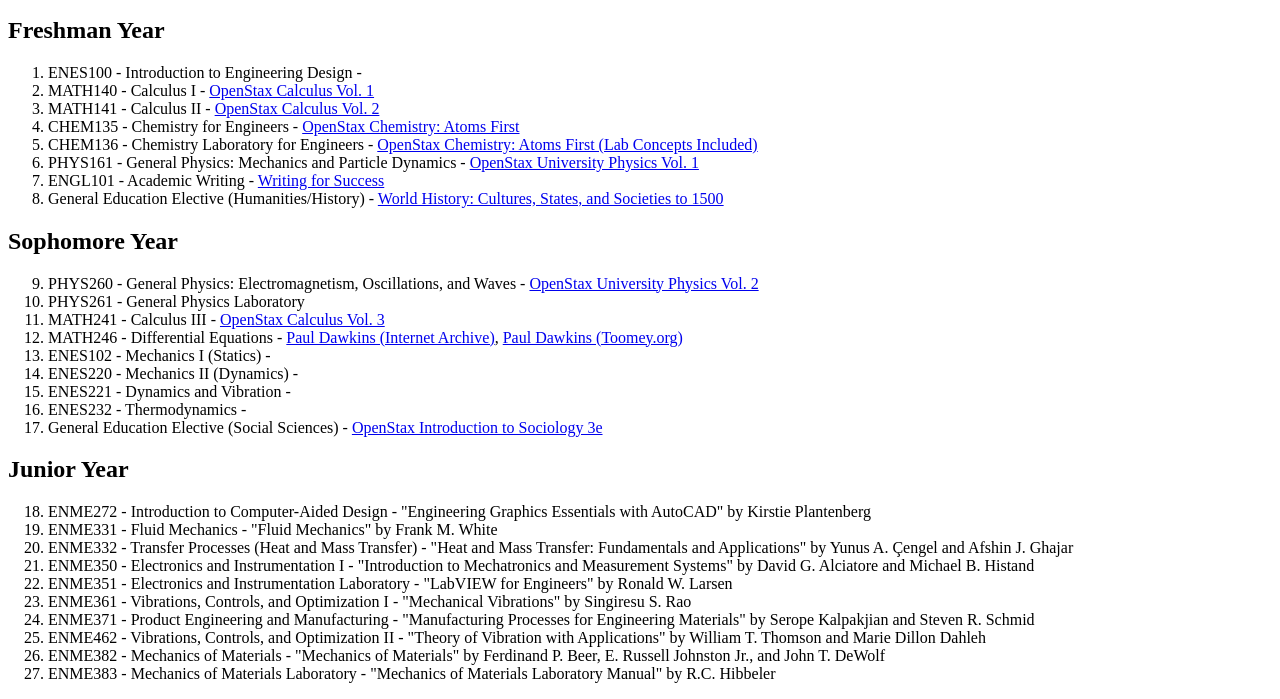
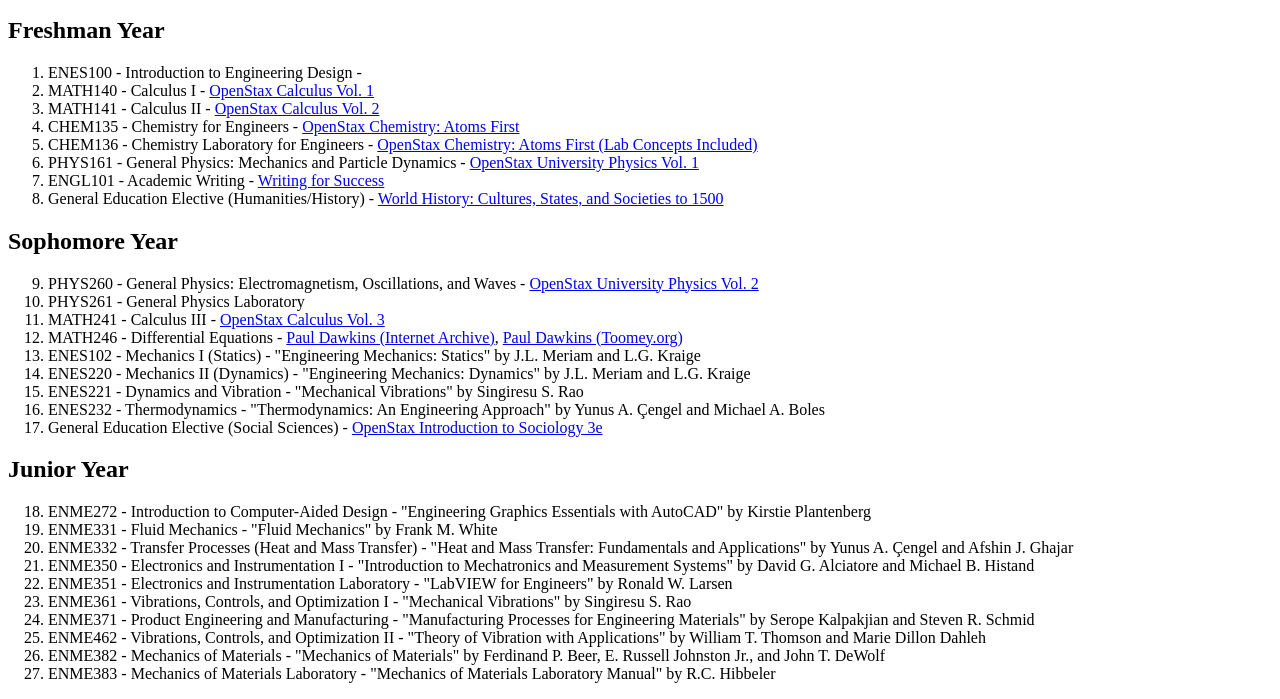
Before and after one commit to Martinezworldwide/collegemajors, a plain HTML site: page majors/engineering/mechanical-engineering.html in a window 1280 px wide. Shown: the part 101-800 px from the top of the page. Drawn offline with Linux system fonts and the light colour scheme.

Commit message:
Update mechanical-engineering.html

```diff
--- a/majors/engineering/mechanical-engineering.html
+++ b/majors/engineering/mechanical-engineering.html
@@ -60,16 +60,16 @@
             <a href="https://www.toomey.org/tutor/pauls_online_math_notes/text_books/DE_Complete.pdf" target="_blank">Paul Dawkins (Toomey.org)</a>
         </li>
         <li>ENES102 - Mechanics I (Statics) -
-
+    <span>"Engineering Mechanics: Statics" by J.L. Meriam and L.G. Kraige</span>
 </li>
 <li>ENES220 - Mechanics II (Dynamics) -
-
+    <span>"Engineering Mechanics: Dynamics" by J.L. Meriam and L.G. Kraige</span>
 </li>
 <li>ENES221 - Dynamics and Vibration -
-
+    <span>"Mechanical Vibrations" by Singiresu S. Rao</span>
 </li>
 <li>ENES232 - Thermodynamics -
-
+    <span>"Thermodynamics: An Engineering Approach" by Yunus A. Çengel and Michael A. Boles</span>
 </li>
         <li>General Education Elective (Social Sciences) -
             <a href="https://openstax.org/details/books/introduction-sociology-3e" target="_blank">OpenStax Introduction to Sociology 3e</a>
```
Lines whose indentation alone changed are shown as unchanged.
